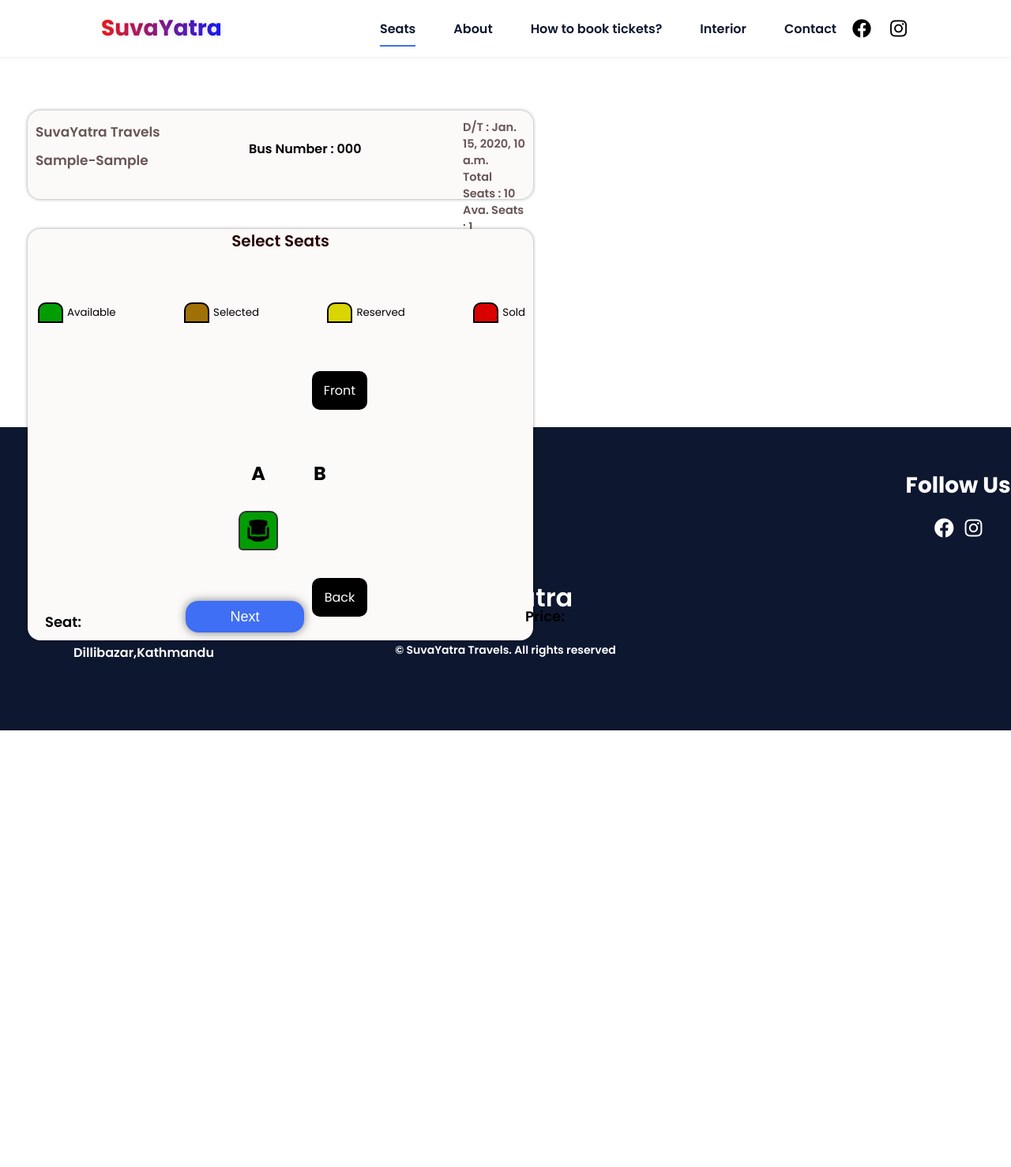
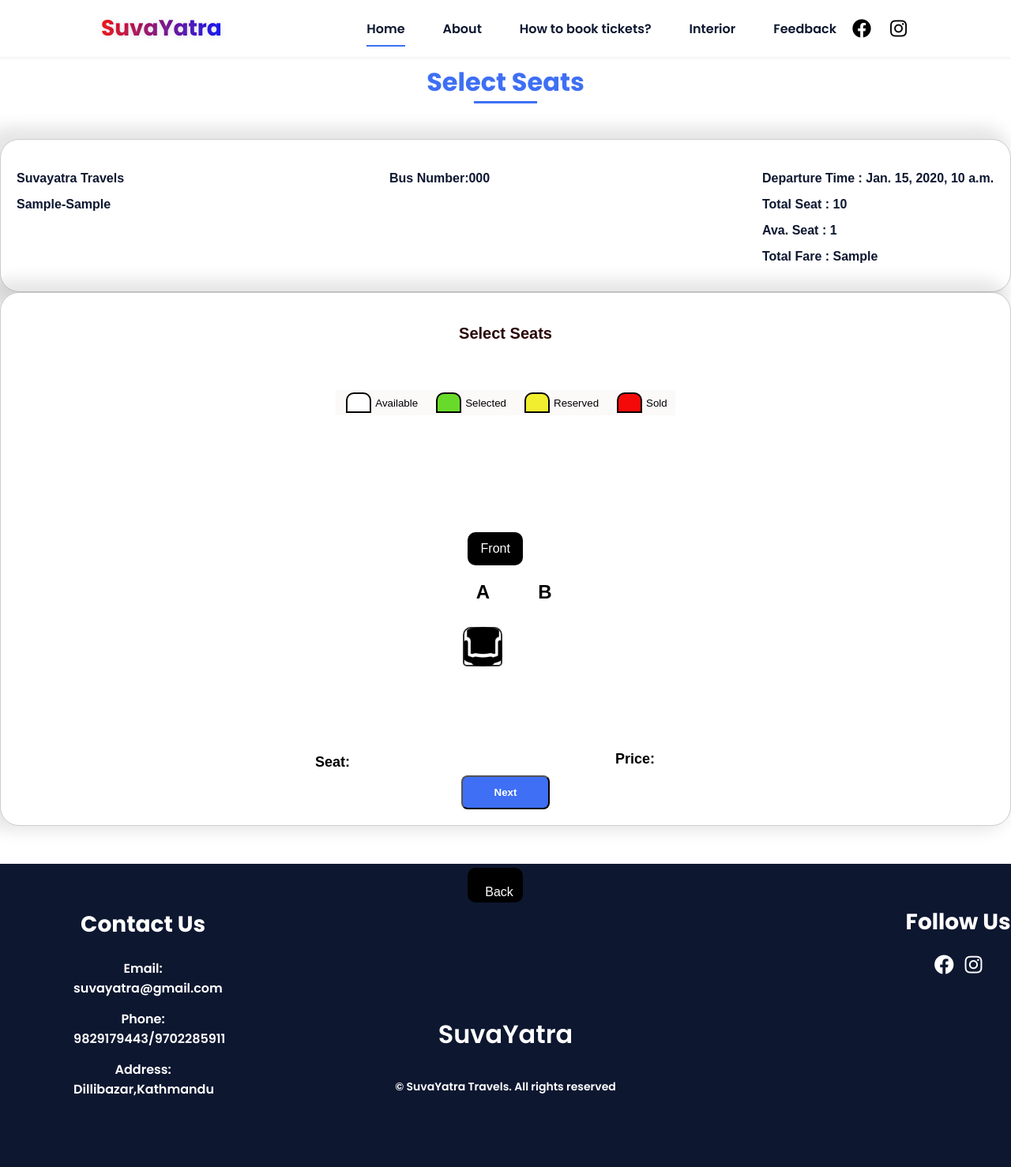
Before and after one commit to Priyanka-Kadel/Bus-Ticket-Booking-System, a Django app: page /backend/seats/1/ in a window 1280 px wide; the page is wider, and only the part inside the window is pictured. Shown: that part at 79% size. Before the commit the page ends 925 px from the top of that part, so only its background shows below. Run offline with Django 5.2, Linux system fonts and the light colour scheme; tables that the repository leaves empty hold one stand-in row (values such as "Sample post").

Commit message:
changes in seats.css and seats.html

```diff
--- a/static/css/seats.css
+++ b/static/css/seats.css
@@ -1,161 +1,3 @@
-
-
-
-
-
-
-
-
-
-
-
-
-
-
-
-
-
-
-
-
-
-
-
-
-
-
-
-
-
-
-
-
-
-
-
-
-
-
-
-
-
-
-
-
-
-
-
-
-
-
-
-
-
-
-
-
-
-
-
-
-
-
-
-
-
-
-
-
-
-
-
-
-
-
-
-
-
-
-
-
-
-
-
-
-
-
-
-
-
-
-
-
-
-
-
-
-
-
-
-
-
-
-
-
-
-
-
-
-
-
-
-
-
-
-
-
-
-
-
-
-
-/*===== GOOGLE FONTS =====*/
-@import url("https://fonts.googleapis.com/css2?family=Poppins:wght@400;600;700&display=swap");
-
-/*===== VARIABLES CSS =====*/
-:root {
-    --header-height: 3rem;
-    --font-semi: 600;
-    /*===== Colors =====*/
-    /*Purple 260 - Red 355 - Blue 224 - Pink 340*/
-    /* HSL color mode */
-    --hue-color: 224;
-    --first-color: hsl(var(--hue-color), 89%, 60%);
-    --second-color: hsl(var(--hue-color), 56%, 12%);
-    /*===== Font typography =====*/
-    --body-font: 'Poppins', sans-serif;
-    --big-font-size: 2rem;
-    --h2-font-size: 1.25rem;
-    --normal-font-size: .938rem;
-    --smaller-font-size: .75rem;
-    /*===== Margins =====*/
-    --mb-2: 1rem;
-    --mb-4: 2rem;
-    --mb-5: 2.5rem;
-    --mb-6: 3rem;
-    --z-back: -10;
-    --z-fixed: 100;
-}
-
-@media screen and (min-width: 968px) {
-    :root {
-        --big-font-size: 3.5rem;
-        --h2-font-size: 2rem;
-        --normal-font-size: 1rem;
-        --smaller-font-size: .875rem;
-    }
-}
-
 /*===== BASE =====*/
 *, ::before, ::after {
     box-sizing: border-box;
@@ -172,22 +14,13 @@ body {
     color: var(--second-color);
 }
 
-h1, h2, p {
-    margin: 0;
-}
-
-ul {
-    margin: 0;
-    padding: 0;
-    list-style: none;
-}
 
 a {
     text-decoration: none;
 }
 
 img {
-    max-width: 100%;
+    max-width: 177%;
     height: auto;
     display: block;
 }
@@ -816,8 +649,8 @@ a:hover{
 }
   .black-panel2 {
     position: relative;
-    top: 270px;
-    left: 35px;
+    top: -14px;
+    left: 309px;
     width: 50%;
     height: 165%;
     background-color:rgb(252, 249, 249);
@@ -846,7 +679,7 @@ a:hover{
     margin-bottom: 40px;
     background-color: black;
     padding: 10px;
-    margin-left: 360px;
+    margin-left: 167px;
     width: 70px;
     border: 2px solid black;
     border-radius: 10px;
@@ -887,13 +720,14 @@ a:hover{
   .back-text {
     color: white;
     position: absolute;
+    top:415px;
     bottom: 30px;
     font-size: 16px;
     text-align: center;
     margin-top: 190px;
     background-color: black;
-    padding: 10px;
-    margin-left: 360px;
+    padding: 20px;
+    margin-left: 167px;
     width: 70px;
     border: 2px solid black;
     border-radius: 10px;
@@ -904,9 +738,11 @@ a:hover{
     text-align: center;
     color: #000000;
     font-size: 18px;
-    margin-top: -40px;
+    top:23px;
+    margin-top: 16px;
     padding: 10px;
-    margin-left: 10px;
+    bottom: -30px;
+    margin-left: -438px;
     width: 70px;
     border:bold;
    font-weight: var(--font-semi);
@@ -916,9 +752,9 @@ a:hover{
     color: black;
     font-size: 18px;
     text-align: center;
-    margin-top: 50px;
+    margin-top: -45px;
     padding: 10px;
-    margin-left: 620px;
+    margin-left: 328px;
     width: 70px;
     border:bold;
     font-weight: var(--font-semi);
@@ -962,7 +798,7 @@ a:hover{
     border-top-right-radius: 10px;
   }
   .seat2 {
-      background-color: rgb(2, 157, 2);
+      background-color: white;
       border: solid black;
       border-width: 2px;
       height: 26px;
@@ -979,7 +815,7 @@ a:hover{
   }
 
   .seat2.reserved{
-    background-color: rgb(217, 213, 1);
+    background-color: rgb(241, 237, 47);
     border: solid black;
     border-width: 2px;
   }
@@ -1084,23 +920,23 @@ a:hover{
     display: flex;
     flex-wrap: wrap;
     max-width: 150px;
-    margin-bottom: 5px;
+    margin-bottom: 80px;
   }
 
   .column-bus-seat .available {
-    background-color: rgb(2, 157, 2);
+    background-color: white;
   }
 
   .column-bus-seat .selected {
-    background-color: #a17107;
+    background-color: #68db2a;
   }
 
   .column-bus-seat .sold {
-    background-color: rgb(219, 0, 0);
+    background-color: rgb(245, 10, 10);
   }
 
   .column-bus-seat .not-available {
-    background-color: rgb(217, 213, 1);
+    background-color: rgb(241, 237, 47);
   }
 
   .column-bus-seat h2 {
--- a/templates/seats.html
+++ b/templates/seats.html
@@ -6,11 +6,64 @@
         <!-- Document title -->
         <title>Bus Ticket Booking</title>
         <link rel="stylesheet" href="https://cdnjs.cloudflare.com/ajax/libs/font-awesome/5.15.1/css/all.min.css">
+
         <!-- Link to external stylesheet -->
+        <link rel="stylesheet" href="{% static 'css/home.css' %}">
         <link rel="stylesheet" href="{% static 'css/seats.css' %}">
 
+        <style>
+            .test {
+                font-family: Arial, sans-serif;
+                background-color: #f4f4f4;
+                align-items: center;
+                justify-content: center;
+            }
+
+            .ticket {
+                background-color: #fff;
+                border: 1px solid #ccc;
+                padding: 20px;
+                border-radius: 24px;
+                box-shadow:-12px -5px 20px 11px rgb(0 0 0 / 10%);
+                text-align: start;
+            }
+
+            .ticket-header {
+                background-color: #3498db;
+                color: #fff;
+                padding: 10px;
+                font-size: 18px;
+                font-weight: bold;
+            }
+
+            .passenger-info {
+                display: grid;
+                grid-template-columns: 1fr 1fr 1fr;
+                margin-top: 20px;
+                gap: 178px;
+                text-align: left;
+
+            }
+
+            .info-label {
+                color: #7f8c8d;
+                font-size: 14px;
+                margin-bottom: 5px;
+            }
+
+            .info-value {
+                font-size: 16px;
+                font-weight: bold;
+                margin-bottom: 15px;
+            }
+
+            .barcode {
+                margin-top: 20px;
+            }
+        </style>
     </head>
     <body>
+          <!--===== HEADER =====-->
     <header class="l-header">
         <nav class="nav bd-grid">
           <div>
@@ -19,15 +72,17 @@
 
             <div class="nav__menu" id="nav-menu">
                 <ul class="nav__list">
-                    <li class="nav__item"><a href="#home" class="nav__link active">Seats</a></li>
-                    <li class="nav__item"><a href="/home.html/#about" class="nav__link">About</a></li>
-                    <li class="nav__item"><a href="/home.html/#skills" class="nav__link">How to book tickets?</a></li>
-                    <li class="nav__item"><a href="/home.html/#work" class="nav__link">Interior</a></li>
-                    <li class="nav__item"><a href="/home.html/#contact" class="nav__link">Contact</a></li>
+                    <li class="nav__item"><a href="#home" class="nav__link active">Home</a></li>
+                    <li class="nav__item"><a href="#about" class="nav__link">About</a></li>
+                    <li class="nav__item"><a href="#skills" class="nav__link">How to book tickets?</a></li>
+                    <li class="nav__item"><a href="#work" class="nav__link">Interior</a></li>
+                    <li class="nav__item"><a href="#contact" class="nav__link">Feedback</a></li>
 
                     <li class="nav__item nav__social-icon"><a href="https://www.facebook.com/profile.php?id=61555407062591"><i class="fab fa-facebook"></i></a></li>
 
                     <li class="nav__item nav__social-icon"><a href="https://www.instagram.com/suva.yatra/"><i class="fab fa-instagram"></i></a></li>
+
+
 
                 </ul>
             </div>
@@ -37,23 +92,51 @@
             </div>
         </nav>
     </header>
-        <div class="black-panel1">
+    <main class="l-main">
+
+        <!--===== ABOUT =====-->
+        <section class="about section " id="about">
+            <h2 class="section-title">Select Seats</h2>
+
+            <div class="ticket test">
+
+                <div class="passenger-info">
                     <span id='scheduled' hidden> {{ schedule.id }}</span>
                     <span id='route-id' hidden> {{ schedule.route.id }}</span>
 
-          <p class="panel-text p1">SuvaYatra Travels</p>
-          <p class="panel-text p2">{{schedule.route.from_location }}-{{schedule.route.to_location }}</p>
-          <p class="panel-text p3">Bus Number : {{ schedule.bus.bus_number }}</p>
-          <p class="panel-text p4">D/T : {{ schedule.departure_time }}</p>
-          <p class="panel-text p5">Total Seats : {{ schedule.bus.total_seat }}</p>
-          <p class="panel-text p6">Ava. Seats : {{ schedule.available_seats }}</p>
-          <p class="panel-text p7">Fare: Rs <span id='seat-price'>{{ schedule.route.price }}</span></p>
+                    <div>
+                        <div class="info-value">Suvayatra Travels</div>
+
+                        <div class="info-value">{{schedule.route.from_location }}-{{schedule.route.to_location }}</div>
+
+
+
                     </div>
 
-        <div class="black-panel2">
+                    <div>
+                        <div class="info-value">Bus Number:{{ schedule.bus.bus_number }}</div>
+
+                    </div>
+                    <div>
+                        <div class="info-value"> Departure Time : {{ schedule.departure_time }}</div>
+                        <div class="info-value">Total Seat : {{ schedule.bus.total_seat }} </div>
+                        <div class="info-value">Ava. Seat : {{ schedule.available_seats }}</div>
+                        <div class="info-value">Total Fare :
+                            <span id='seat-price'>{{ schedule.route.price }}</span>
+                        </div>
+
+                    </div>
+                </div>
+
+
+            </div>
+
+            <div class="ticket test">
+                <div class="column-bus-seat" id="columnA">
                     <p class="book-seats-text">Select Seats</p>
-            <p class="front-text">Front</p>
                     <ul class="showcase">
+                        <p class="back-text">Back</p>
+
                         <li>
                             <div class="seat2"></div>
                             <small>Available</small>
@@ -70,6 +153,8 @@
                             <div class="seat2 sold"></div>
                             <small>Sold</small>
                         </li>
+                        <p class="front-text">Front</p>
+
                     </ul>
 
                     <div class="bus-container">
@@ -79,6 +164,8 @@
                         <div class="row">
                             {% for seat in side_a %}
                                 <div class="seat{% if seat.available %} available {% else %}{% if seat.booked %} sold{% else %} not-available{% endif %}{% endif %}" data-seat="{{ seat.id }}">
+                                    {% comment %} <span class="seat-number" style="opacity:0;" >{{seat.seat_number}} </span> {% endcomment %}
+
                                     <img src="/static/images/seaticon.png" alt="Seat Icon">
                                 </div>
                             {% endfor %}
@@ -89,7 +176,9 @@
                         <div class="row">
                             {% for seat in side_b %}
                                 <div class="seat{% if seat.available %} available {% else %}{% if seat.booked %} sold{% else %} not-available{% endif %}{% endif %}" data-seat="{{ seat.id }}">
+                                    {% comment %} <span class="seat-number" style="opacity:0;">{{seat.seat_number}} </span> {% endcomment %}
                                     <img src="/static/images/seaticon.png" alt="Seat Icon">
+
                                 </div>
                             {% endfor %}
                         </div>
@@ -98,15 +187,18 @@
                     </div>
 
 
+                <p id="selectedSeat" class="seat-text" >Seat: </p>
+                <p id="price" class="price-text" >Price: </p>
+
+                <button type="submit" class="button" id='save-selected-seat'><span></span>Next</button>
+            </div>
+
+        </section>
 
 
-              </p>
-              <p class="back-text">Back</p>
-              <p id="price" class="price-text">Price: </p>
-              <p id="selectedSeat" class="seat-text">Seat: </p>
-              <button type="submit" class="next-button" id='save-selected-seat'><span></span>Next</button>
-            <!-- Add this script for seat selection -->
-          </div>
+    </main>
+
+    <!--===== FOOTER =====-->
     <footer class="footer">
         <p class="footer__title">SuvaYatra</p>
         <p class="footer__copy">&#169; SuvaYatra Travels. All rights reserved</p>
@@ -120,16 +212,52 @@
             <h3>Follow Us</h3>
             <ul class="social-icons">
              <li><a href="https://www.facebook.com/profile.php?id=61555407062591"><i class="fab fa-facebook"></i></a></li>
+
              <li><a href="https://www.instagram.com/suva.yatra/"><i class="fab fa-instagram"></i></a></li>
+
             </ul>
             </div>
     </div>
     </footer>
+<script>
+    /*===== MENU SHOW =====*/
+const showMenu = (toggleId, navId) =>{
+    const toggle = document.getElementById(toggleId),
+    nav = document.getElementById(navId)
+
+    if(toggle && nav){
+        toggle.addEventListener('click', ()=>{
+            nav.classList.toggle('show')
+        })
+    }
+}
+showMenu('nav-toggle','nav-menu')
+
+/*==================== REMOVE MENU MOBILE ====================*/
+const navLink = document.querySelectorAll('.nav__link')
+
+function linkAction(){
+    const navMenu = document.getElementById('nav-menu')
+    // When we click on each nav__link, we remove the show-menu class
+    navMenu.classList.remove('show')
+}
+navLink.forEach(n => n.addEventListener('click', linkAction))
+</script>
+<script type="text/javascript"
+        src="https://cdn.jsdelivr.net/npm/@emailjs/browser@3/dist/email.min.js">
+</script>
+<script type="text/javascript">
+   (function(){
+      emailjs.init("vhLUKJrl1V_R3NBGY");
+   })();
+</script>
+
 <script src="https://cdnjs.cloudflare.com/ajax/libs/jquery/3.7.1/jquery.min.js" integrity="sha512-v2CJ7UaYy4JwqLDIrZUI/4hqeoQieOmAZNXBeQyjo21dadnwR+8ZaIJVT8EE2iyI61OV8e6M8PP2/4hpQINQ/g==" crossorigin="anonymous" referrerpolicy="no-referrer"></script>
             <script>
               document.addEventListener('DOMContentLoaded', function () {
                 const seats = document.querySelectorAll('.seat');
-                const nextButton = document.querySelector('.next-button');
+                const nextButton = document.querySelector('.button');
+
                 seats.forEach(seat => {
                   seat.addEventListener('click', function (e) {
                     if (seat.classList.contains('not-available')){
@@ -158,6 +286,7 @@
                   const selectedSeatNumbers = [];
                   // Iterate through selected seats and extract seat numbers
                   selectedSeats.forEach(seat => {
+                    console.log(seat)
                     const seatNumber = seat.innerText.trim();
                     selectedSeatNumbers.push(seatNumber);
                   });
@@ -210,5 +339,8 @@
               });
             </script>
 
+
+
+
 </body>
 </html>
```
Lines whose indentation alone changed are shown as unchanged.
